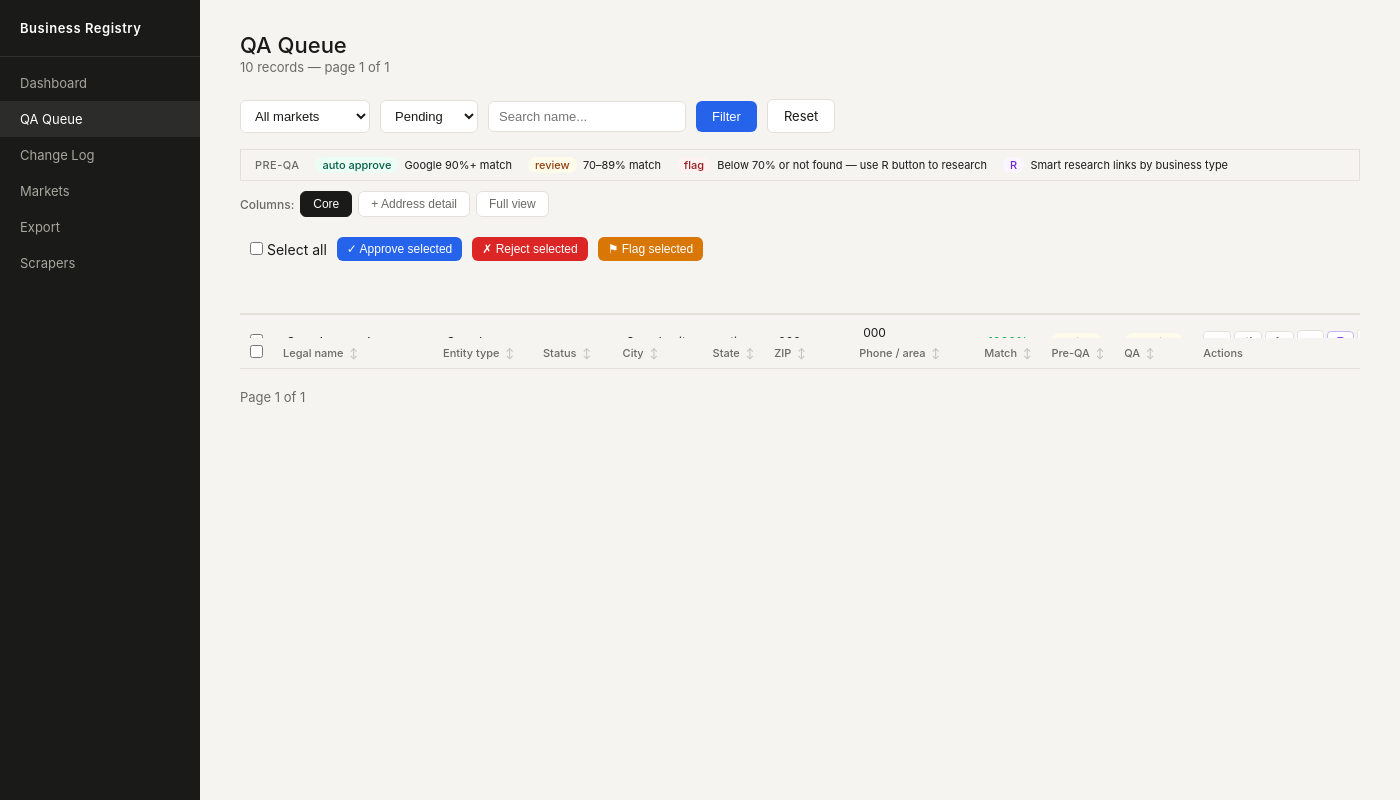
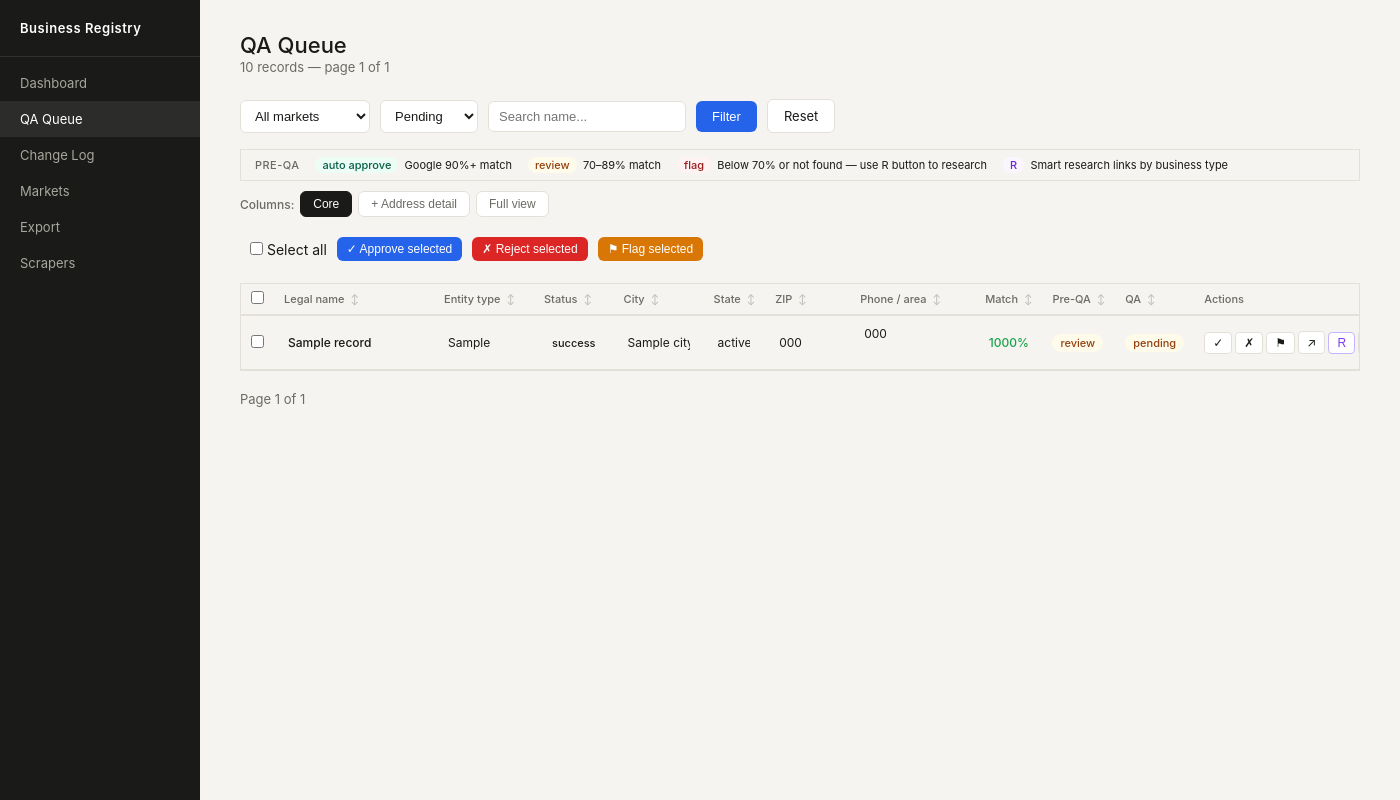
Before and after one commit to connifer125-hub/business-registry-tool, a Flask app: template admin/templates/queue.html in a window 1400 px wide. Run offline with Flask 3, Linux system fonts and the light colour scheme; the template is opened without the code that fills it: most values are stand-ins (such as "Sample title", 1, 10 or a date in 2020); some libraries are stand-ins or nearby versions.

Commit message:
Update queue.html

```diff
--- a/admin/templates/queue.html
+++ b/admin/templates/queue.html
@@ -6,14 +6,13 @@
 <title>QA Queue — Business Registry Admin</title>
 <link rel="stylesheet" href="{{ url_for('static', filename='css/admin.css') }}">
 <style>
-.queue-wrap { overflow-x: auto; width: 100%; }
+.queue-wrap { overflow-x: auto; overflow-y: auto; max-height: calc(100vh - 240px); width: 100%; border: 0.5px solid var(--border); border-radius: var(--border-radius-md); }
 .tbl { border-collapse: collapse; font-size: 12px; width: 100%; }
-.tbl th { text-align:left; padding:7px 10px; border-bottom:2px solid var(--border); font-weight:500; font-size:11px; color:var(--muted); white-space:nowrap; cursor:pointer; user-select:none; background:var(--bg); position:sticky; top:56px; z-index:2; box-shadow:0 1px 0 var(--border); }
+.tbl th { text-align:left; padding:7px 10px; border-bottom:2px solid var(--border); font-weight:500; font-size:11px; color:var(--muted); white-space:nowrap; cursor:pointer; user-select:none; background:var(--bg); position:sticky; top:0; z-index:2; box-shadow:0 1px 0 var(--border); }
 .tbl th:hover { color:var(--text); }
 .tbl th .sort-icon { margin-left:3px; opacity:.4; font-size:10px; }
 .tbl th.sorted .sort-icon { opacity:1; color:var(--accent); }
 .tbl td { padding:8px 10px; border-bottom:1px solid var(--border); vertical-align:middle; white-space:nowrap; }
-.main { overflow-x: auto; }
 .tbl tr.row-approved td { background:#f0fdf4; }
 .tbl tr.row-rejected td { background:#fef2f2; }
 .tbl tr.row-flagged  td { background:#faf5ff; }
```
